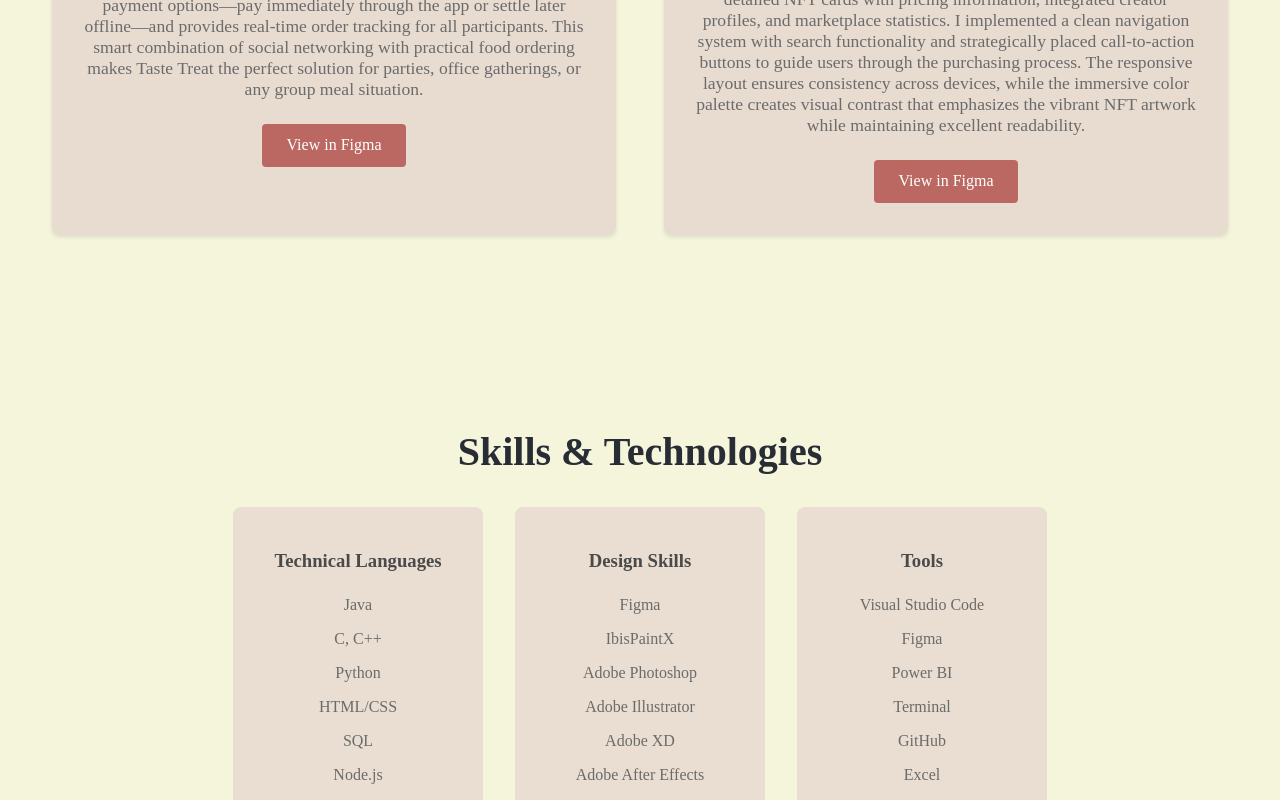
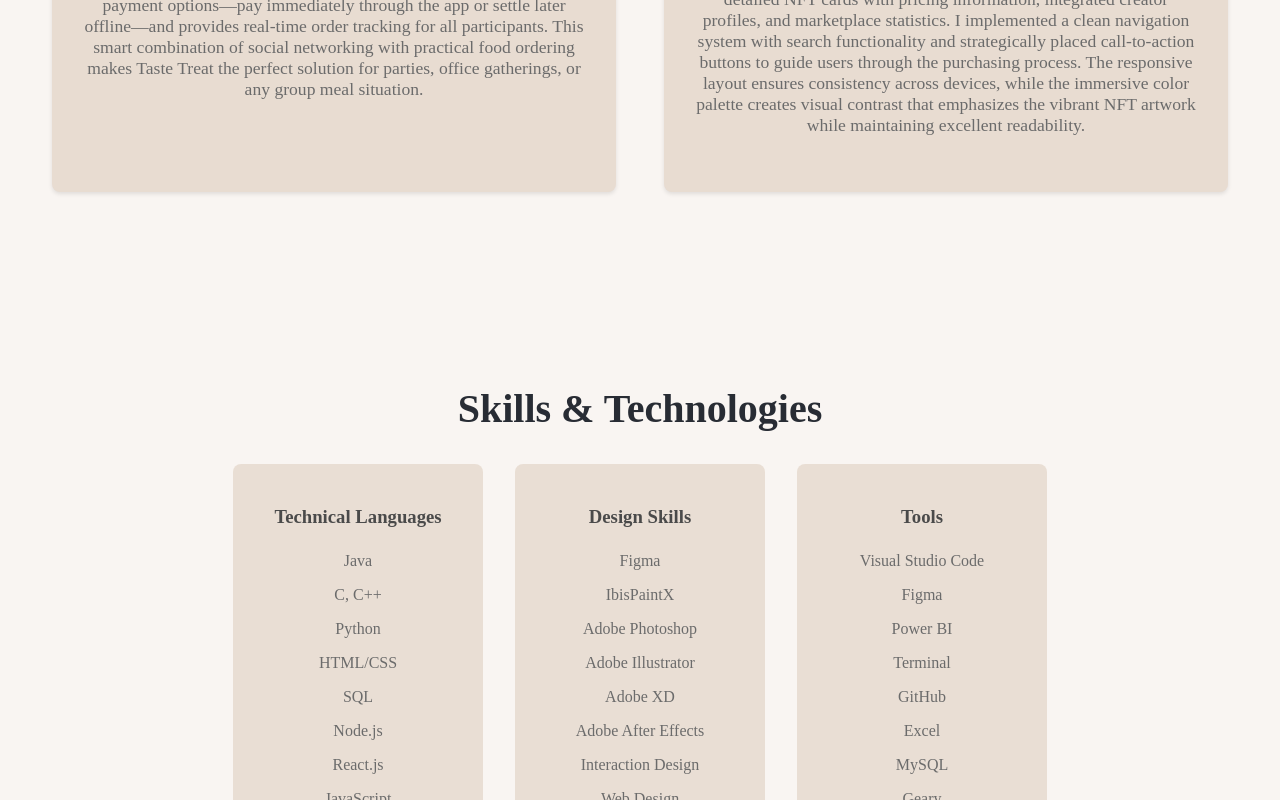
Before and after one commit to prashansapal/portfolio, a React (Create React App) app: page / in a window 1280 px wide. Shown: the part 2660-3460 px from the top of the page. Built offline with nearby package versions, Linux system fonts and the light colour scheme.

Commit message:
updated projects section

```diff
--- a/src/App.css
+++ b/src/App.css
@@ -1,6 +1,6 @@
 /* Color Variables */
 :root {
-  --primary-bg: #F5F5DC;      /* Beige */
+  --primary-bg: #F9F5F2;      /* Soft Cream */
   --secondary-bg: #E8DCD1;    /* Light Beige */
   --accent-color-1: #bc6862;  /* Vintage Rose */
   --accent-color-2: #728c69;  /* Sage Green */
--- a/src/components/Header.js
+++ b/src/components/Header.js
@@ -14,6 +14,11 @@
           <li><a href="#resume">Resume</a></li>
           <li><a href="#contact">Contact</a></li>
         </ul>
+        <div className="nav-toggle">
+          <span></span>
+          <span></span>
+          <span></span>
+        </div>
       </div>
     </nav>
   );
--- a/src/components/MyProjects.js
+++ b/src/components/MyProjects.js
@@ -8,13 +8,13 @@
         <div className="myproj-card">
           <h3>Taste Treat | A Mobile Group Food Ordering App</h3>
           <p>Taste Treat is a revolutionary social food ordering app that transforms group ordering into a seamless process. Users create profiles with their food preferences, and when organizing a group order, they simply "tag" friends instead of passing phones around. The app offers flexible payment options—pay immediately through the app or settle later offline—and provides real-time order tracking for all participants. This smart combination of social networking with practical food ordering makes Taste Treat the perfect solution for parties, office gatherings, or any group meal situation.</p>
-          <a href="https://www.figma.com/design/Fv3sPuf9U09AaPsDXY8N44/TasteTreatFinal?node-id=14-2782&p=f&t=mfmgiLovB0v9JxYm-0" target="_blank" rel="noopener noreferrer" className="view-project-btn">View in Figma</a>
+
         </div>
 
         <div className="myproj-card">
           <h3>NFTRehaul | NFT Website Re-imagined</h3>
           <p>For this project, I reimagined an NFT marketplace with a sophisticated dark-themed interface featuring rich purple accents. The design showcases a prominent hero section featuring the "Glamour Rare Collection," complemented by an organized grid gallery for browsing NFT collections. Key elements include trending "Hot Collections," detailed NFT cards with pricing information, integrated creator profiles, and marketplace statistics. I implemented a clean navigation system with search functionality and strategically placed call-to-action buttons to guide users through the purchasing process. The responsive layout ensures consistency across devices, while the immersive color palette creates visual contrast that emphasizes the vibrant NFT artwork while maintaining excellent readability.</p>
-          <a href="https://www.figma.com/design/vmGdXJnX4zCXJ7GTiVkQ3e/NFTWebsite?node-id=3-45&p=f&t=dic5IPHjYNPsrREQ-0" target="_blank" rel="noopener noreferrer" className="view-project-btn">View in Figma</a>
+
         </div>
       </div>
     </section>
```
Also changed, not shown: package.json (+7 -1 lines), 1 other file (tests, documents, lock files or other folders).
